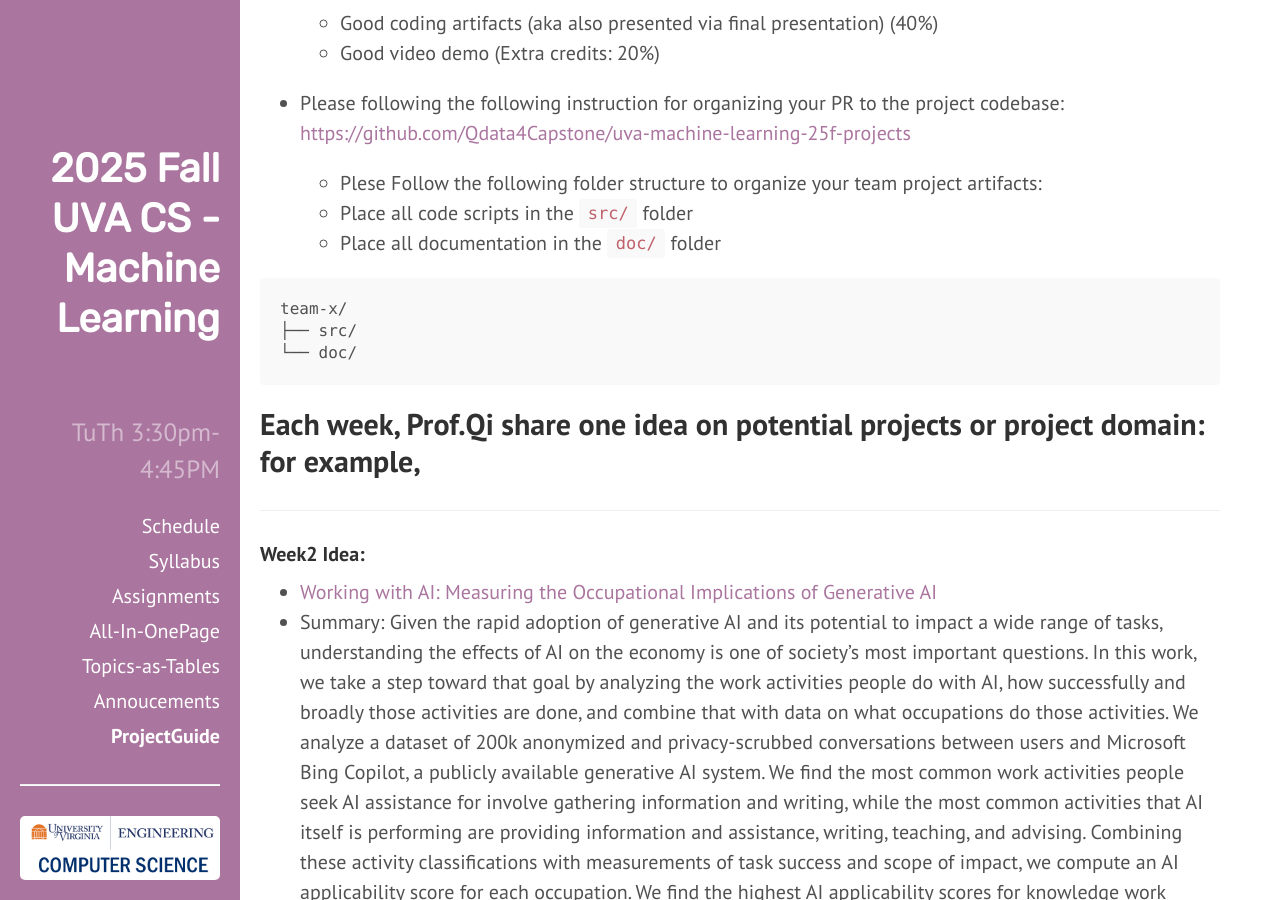
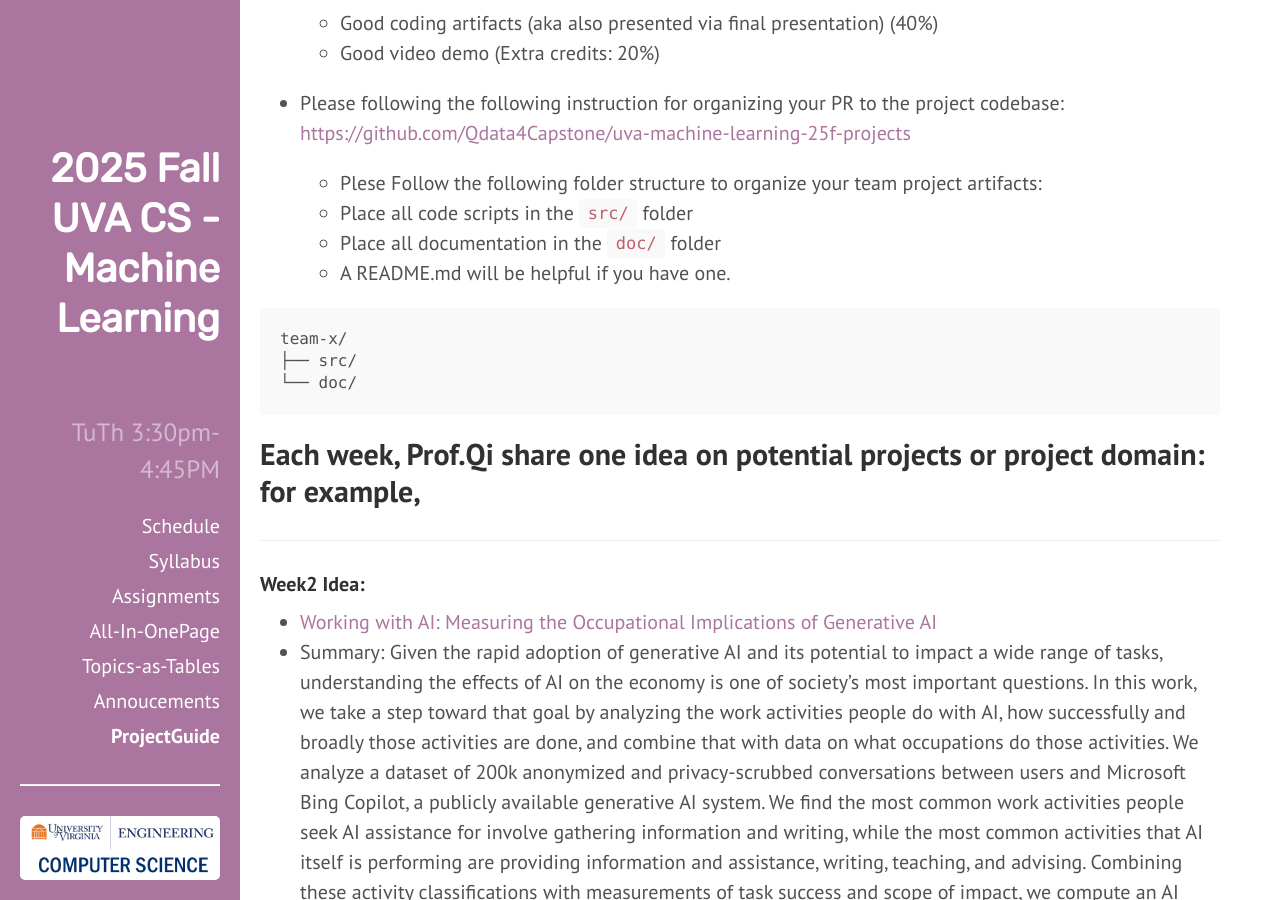
Before and after one commit to qiyanjun/2025Fall-UVA-CS-MachineLearningDeep, a Jekyll site: the page built from z25fProjects.md, in a window 1280 px wide and 900 px high, scrolled down 1460 px. Built offline with Jekyll 4.4.1, drawn with Linux system fonts in a browser that asks for light colours.

Commit message:
Update z25fProjects.md

````diff
--- a/z25fProjects.md
+++ b/z25fProjects.md
@@ -40,6 +40,7 @@ desc: "Final Project Information for 2025 Fall UVa CS -ML-Undergraduate"
   - Plese Follow the following folder structure to organize your team project artifacts:
   - Place all code scripts in the `src/` folder
   - Place all documentation in the `doc/` folder
+  - A README.md will be helpful if you have one.
 
 ```
 team-x/
````
